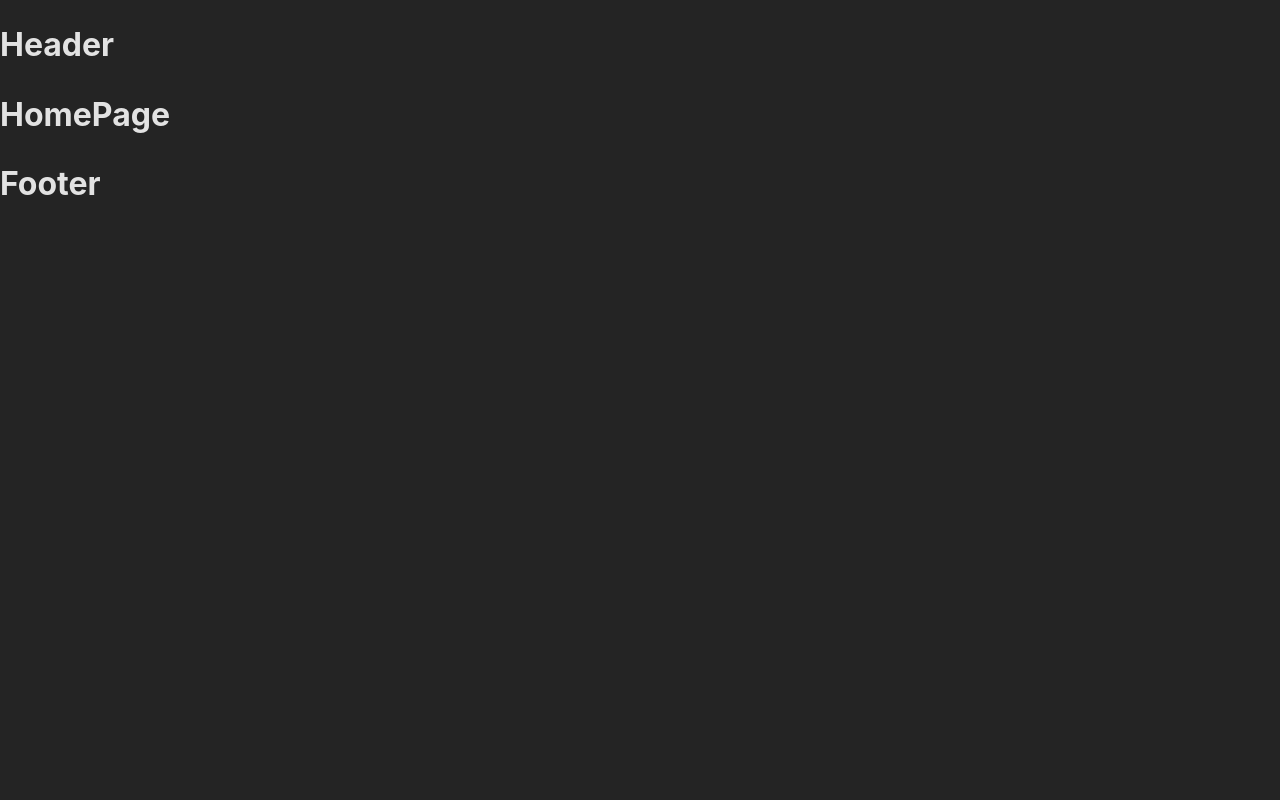
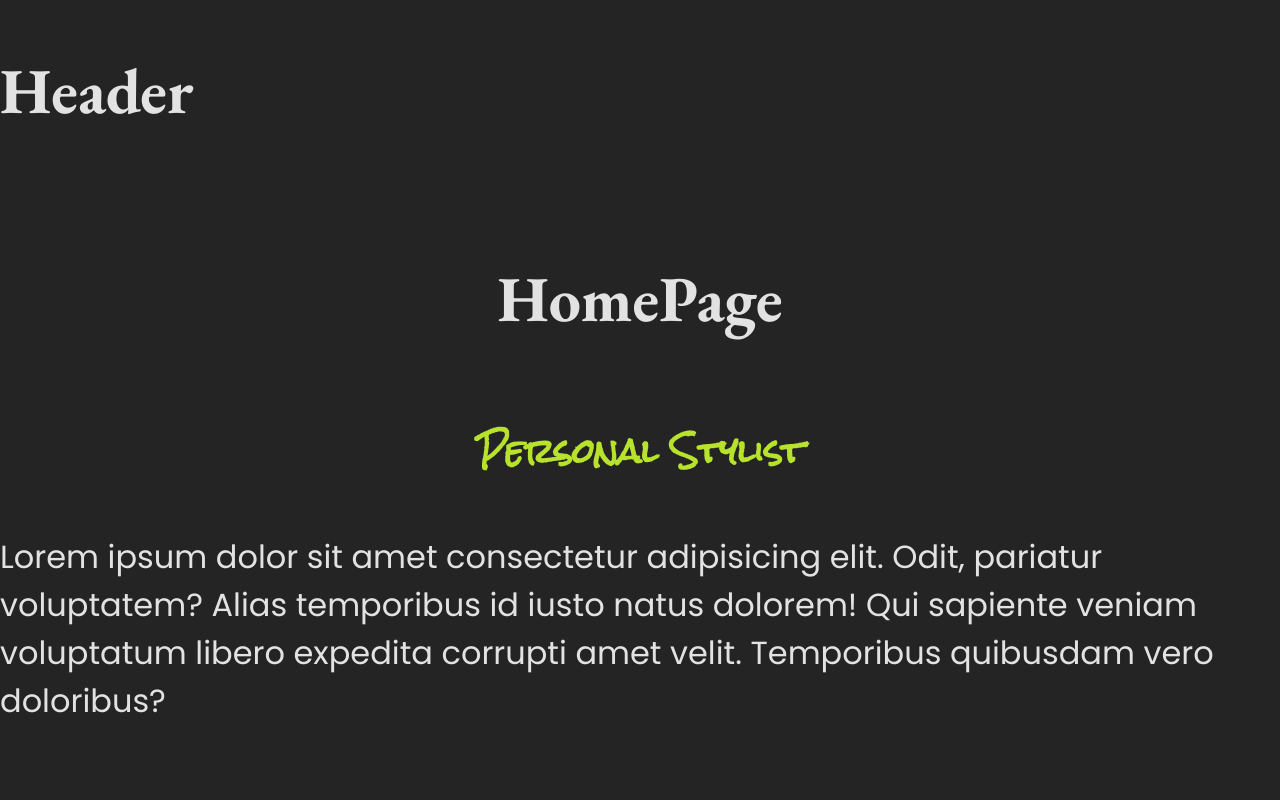
Before and after one commit to CristianMart1nez/What2Wear, a React (Vite) app in the folder what2wear/: page / in a window 1280 px wide. Shown: the top 800 px of the page. Built offline with nearby package versions, Linux system fonts and the light colour scheme.

Commit message:
Tried fonts on HomePage

```diff
--- a/what2wear/index.html
+++ b/what2wear/index.html
@@ -1,9 +1,12 @@
-<!doctype html>
+<!DOCTYPE html>
 <html lang="en">
   <head>
     <meta charset="UTF-8" />
     <link rel="icon" type="image/svg+xml" href="/vite.svg" />
     <meta name="viewport" content="width=device-width, initial-scale=1.0" />
+    <link rel="preconnect" href="https://fonts.googleapis.com" />
+    <link rel="preconnect" href="https://fonts.gstatic.com" crossorigin />
+    <link href="https://fonts.googleapis.com/css2?family=Barlow:ital,wght@0,100;0,200;0,300;0,400;0,500;0,600;0,700;0,800;0,900;1,100;1,200;1,300;1,400;1,500;1,600;1,700;1,800;1,900&family=EB+Garamond:ital,wght@0,400..800;1,400..800&family=Poppins:ital,wght@0,100;0,200;0,300;0,400;0,500;0,600;0,700;0,800;0,900;1,100;1,200;1,300;1,400;1,500;1,600;1,700;1,800;1,900&family=Rock+Salt&display=swap" rel="stylesheet">
     <title>What2wear</title>
   </head>
   <body>
--- a/what2wear/src/index.css
+++ b/what2wear/src/index.css
@@ -1,5 +1,5 @@
 :root {
-  font-family: Inter, system-ui, Avenir, Helvetica, Arial, sans-serif;
+  font-family: "EB Garamond", serif;
   line-height: 1.5;
   font-weight: 400;
 
--- a/what2wear/src/pages/HomePage/HomePage.css
+++ b/what2wear/src/pages/HomePage/HomePage.css
@@ -0,0 +1,30 @@
+.prueba {
+    width: 100vw;
+    height: 100vh;
+    display: flex;
+    flex-direction: column;
+    justify-content: center;
+    align-items: center;
+}
+
+h1, h2, h3, p {
+    font-size: 2rem;
+}
+
+h1 {
+    font-size: 4rem;
+}
+
+h2 {
+    font-family: "Rock Salt", cursive;
+    color: rgb(184, 227, 45);
+}
+
+h3 {
+    font-family: "Poppins", sans-serif;
+    font-weight: 400;
+}
+
+p {
+    font-family: "Barlow", sans-serif;
+}
--- a/what2wear/src/pages/HomePage/HomePage.jsx
+++ b/what2wear/src/pages/HomePage/HomePage.jsx
@@ -2,6 +2,12 @@ import './HomePage.css'
 
 export const HomePage = () => {
   return (
-    <h1>HomePage</h1>
+    <section className='prueba'>
+      <h1>HomePage</h1>
+      <h2>Personal Stylist</h2>
+      <h3>Lorem ipsum dolor sit amet consectetur adipisicing elit. Odit, pariatur voluptatem? Alias temporibus id iusto natus dolorem! Qui sapiente veniam voluptatum libero expedita corrupti amet velit. Temporibus quibusdam vero doloribus?</h3>
+
+      <p>Lorem ipsum dolor, sit amet consectetur adipisicing elit. Sint tempora inventore eaque exercitationem deserunt rem, cum molestias minima ducimus alias, ad sapiente sunt facilis a ab voluptates culpa debitis accusamus?</p>
+    </section>
   )
 }
```
